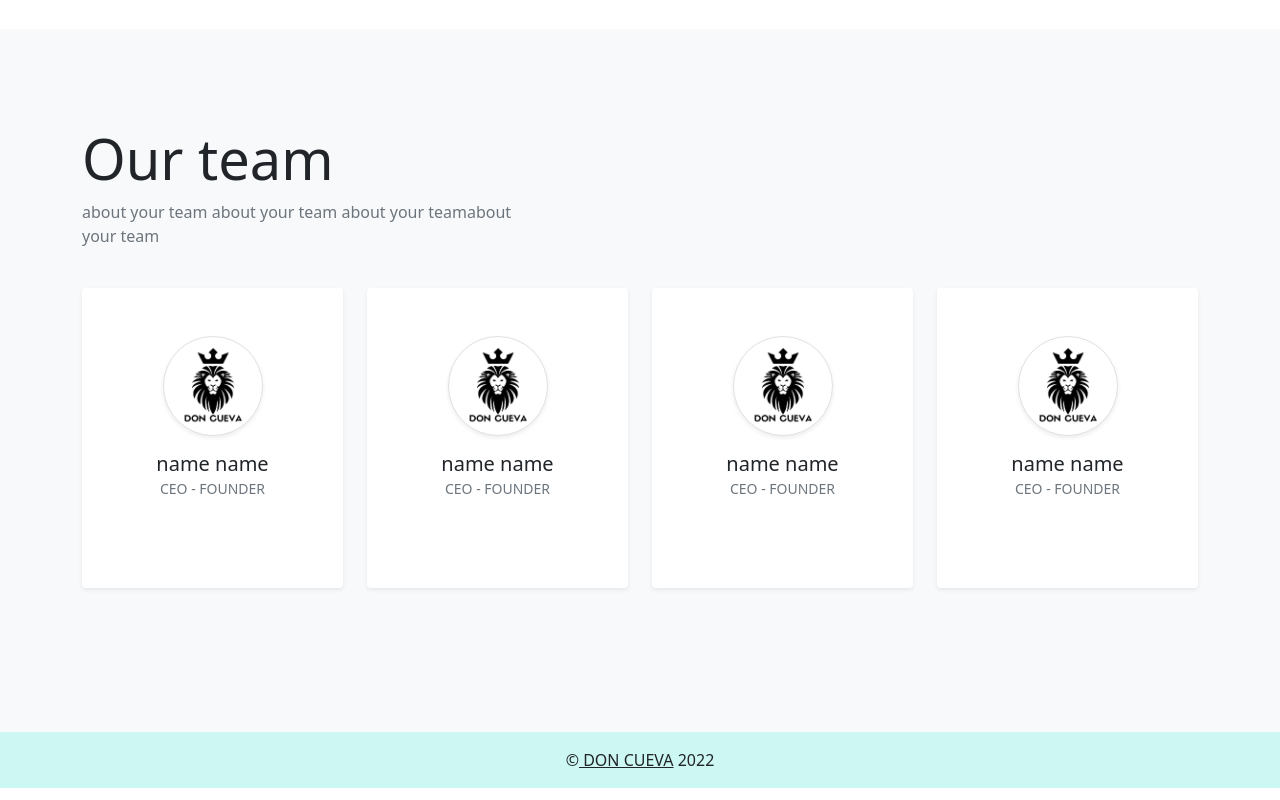
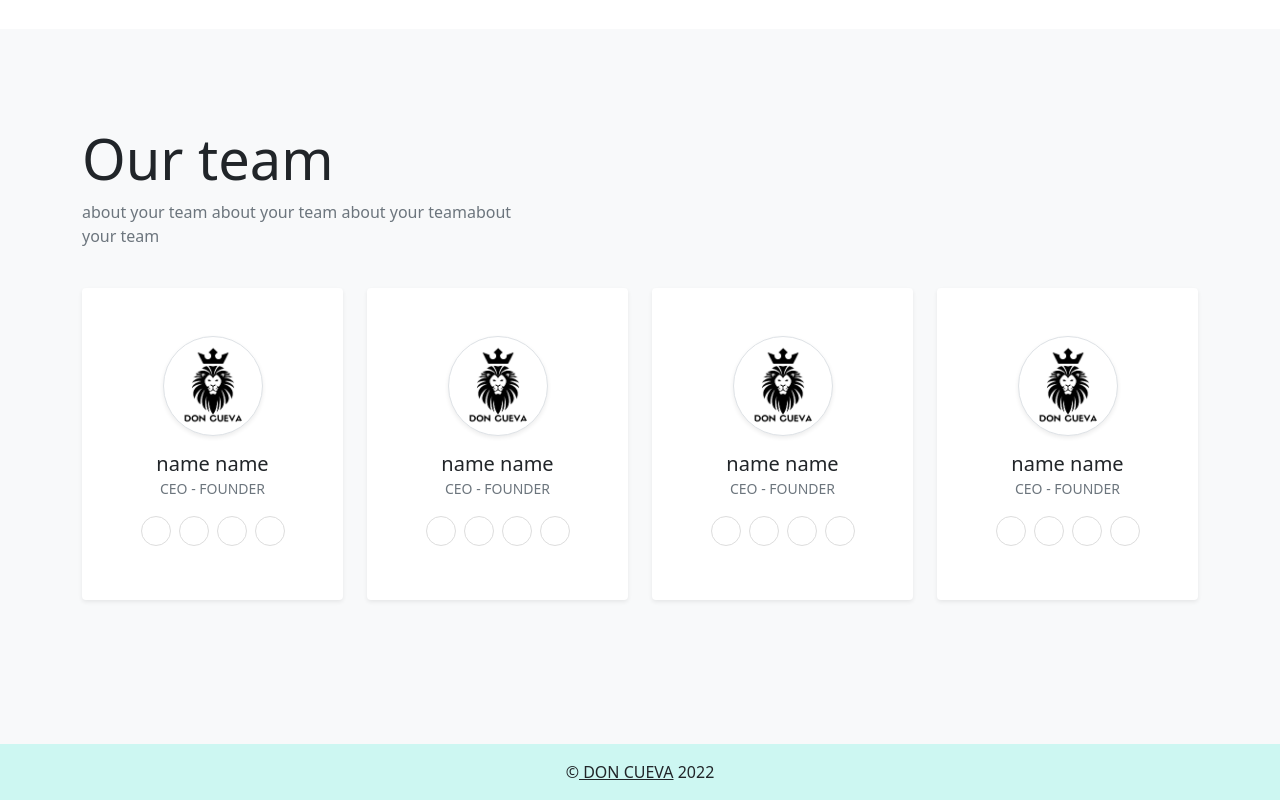
Before and after one commit to bhanubhakta56/clothing--store--react-class-component, a React (Create React App) app: page /aboutUs in a window 1280 px wide. Shown: the part 614-1414 px from the top of the page. Built offline with nearby package versions, Linux system fonts and the light colour scheme.

Commit message:
about page final

```diff
--- a/package.json
+++ b/package.json
@@ -3,6 +3,10 @@
   "version": "0.1.0",
   "private": true,
   "dependencies": {
+    "@fortawesome/fontawesome-svg-core": "^1.3.0",
+    "@fortawesome/free-brands-svg-icons": "^6.0.0",
+    "@fortawesome/free-solid-svg-icons": "^6.0.0",
+    "@fortawesome/react-fontawesome": "^0.1.17",
     "@testing-library/jest-dom": "^5.16.2",
     "@testing-library/react": "^12.1.2",
     "@testing-library/user-event": "^13.5.0",
--- a/src/App.css
+++ b/src/App.css
@@ -107,3 +107,23 @@
   background-color: #ddd;
   outline: none;
 }
+
+.social-link {
+  width: 30px;
+  height: 30px;
+  border: 1px solid #ddd;
+  display: flex;
+  align-items: center;
+  justify-content: center;
+  color: #666;
+  border-radius: 50%;
+  transition: all 0.3s;
+  font-size: 0.9rem;
+}
+
+.social-link:hover,
+.social-link:focus {
+  background: #ddd;
+  text-decoration: none;
+  color: #555;
+}
--- a/src/App.js
+++ b/src/App.js
@@ -6,6 +6,12 @@ import Home from './Body/home';
 import Body from './Body/Body';
 import Navbar from './Navbar/Navbar';
 import Footer from './Footer/Footer';
+import { library } from '@fortawesome/fontawesome-svg-core'
+import { fab, faFacebookF } from '@fortawesome/free-brands-svg-icons'
+import { faBell, faCheckSquare, faCoffee, faPencilAlt, faSearch, faSignOutAlt, faStar, faTrash, faUser} from '@fortawesome/free-solid-svg-icons'
+
+library.add(fab, faCheckSquare, faCoffee, faSearch, faStar, faUser, faSignOutAlt, faPencilAlt, faTrash, faBell)
+
 
 
 function App() {
--- a/src/Body/About.js
+++ b/src/Body/About.js
@@ -1,5 +1,7 @@
 import { Component } from "react";
-import logo from "../logo.png"
+import logo from "../logo.png";
+import { FontAwesomeIcon } from '@fortawesome/react-fontawesome';
+
 
 class About extends Component{
     render(){
@@ -8,7 +10,7 @@ class About extends Component{
                 <div class="bg-white py-5">
                     <div class="container py-5">
                         <div class="row align-items-center mb-5">
-                            <div class="col-lg-6 order-2 order-lg-1"><i class="fa fa-bar-chart fa-2x mb-3 text-primary"></i>
+                            <div class="col-lg-6 order-2 order-lg-1">
                                 <h2 class="font-weight-light">WHO WE ARE?</h2>
                                 <p class="font-italic text-muted mb-4">
                                 Don Cueva has been established with the fine vision of ... and who is currently the Chief executive Officer (CEO)
@@ -38,10 +40,10 @@ class About extends Component{
                                 <div class="bg-white rounded shadow-sm py-5 px-4"><img src={logo} alt="" width="100" class="img-fluid rounded-circle mb-3 img-thumbnail shadow-sm"/>
                                 <h5 class="mb-0">name name</h5><span class="small text-uppercase text-muted">CEO - Founder</span>
                                 <ul class="social mb-0 list-inline mt-3">
-                                    <li class="list-inline-item"><a href="#" class="social-link"><i class="fa fa-facebook-f"></i></a></li>
-                                    <li class="list-inline-item"><a href="#" class="social-link"><i class="fa fa-twitter"></i></a></li>
-                                    <li class="list-inline-item"><a href="#" class="social-link"><i class="fa fa-instagram"></i></a></li>
-                                    <li class="list-inline-item"><a href="#" class="social-link"><i class="fa fa-linkedin"></i></a></li>
+                                    <li class="list-inline-item"><a href="linkedin" class="social-link"><FontAwesomeIcon icon="fa-brands fa-linkedin"/></a></li>
+                                    <li class="list-inline-item"><a href="twitter" class="social-link"><FontAwesomeIcon icon="fa-brands fa-twitter"/></a></li>
+                                    <li class="list-inline-item"><a href="instagram" class="social-link"><FontAwesomeIcon icon="fa-brands fa-instagram"/></a></li>
+                                    <li class="list-inline-item"><a href="facebook" class="social-link"><FontAwesomeIcon icon="fa-brands fa-facebook-f"/></a></li>
                                 </ul>
                                 </div>
                             </div>
@@ -52,10 +54,10 @@ class About extends Component{
                                 <div class="bg-white rounded shadow-sm py-5 px-4"><img src={logo} alt="" width="100" class="img-fluid rounded-circle mb-3 img-thumbnail shadow-sm"/>
                                 <h5 class="mb-0">name name</h5><span class="small text-uppercase text-muted">CEO - Founder</span>
                                 <ul class="social mb-0 list-inline mt-3">
-                                    <li class="list-inline-item"><a href="#" class="social-link"><i class="fa fa-facebook-f"></i></a></li>
-                                    <li class="list-inline-item"><a href="#" class="social-link"><i class="fa fa-twitter"></i></a></li>
-                                    <li class="list-inline-item"><a href="#" class="social-link"><i class="fa fa-instagram"></i></a></li>
-                                    <li class="list-inline-item"><a href="#" class="social-link"><i class="fa fa-linkedin"></i></a></li>
+                                    <li class="list-inline-item"><a href="linkedin" class="social-link"><FontAwesomeIcon icon="fa-brands fa-linkedin"/></a></li>
+                                    <li class="list-inline-item"><a href="twitter" class="social-link"><FontAwesomeIcon icon="fa-brands fa-twitter"/></a></li>
+                                    <li class="list-inline-item"><a href="instagram" class="social-link"><FontAwesomeIcon icon="fa-brands fa-instagram"/></a></li>
+                                    <li class="list-inline-item"><a href="facebook" class="social-link"><FontAwesomeIcon icon="fa-brands fa-facebook-f"/></a></li>
                                 </ul>
                                 </div>
                             </div>
@@ -66,10 +68,10 @@ class About extends Component{
                                 <div class="bg-white rounded shadow-sm py-5 px-4"><img src={logo} alt="" width="100" class="img-fluid rounded-circle mb-3 img-thumbnail shadow-sm"/>
                                 <h5 class="mb-0">name name</h5><span class="small text-uppercase text-muted">CEO - Founder</span>
                                 <ul class="social mb-0 list-inline mt-3">
-                                    <li class="list-inline-item"><a href="#" class="social-link"><i class="fa fa-facebook-f"></i></a></li>
-                                    <li class="list-inline-item"><a href="#" class="social-link"><i class="fa fa-twitter"></i></a></li>
-                                    <li class="list-inline-item"><a href="#" class="social-link"><i class="fa fa-instagram"></i></a></li>
-                                    <li class="list-inline-item"><a href="#" class="social-link"><i class="fa fa-linkedin"></i></a></li>
+                                    <li class="list-inline-item"><a href="linkedin" class="social-link"><FontAwesomeIcon icon="fa-brands fa-linkedin"/></a></li>
+                                    <li class="list-inline-item"><a href="twitter" class="social-link"><FontAwesomeIcon icon="fa-brands fa-twitter"/></a></li>
+                                    <li class="list-inline-item"><a href="instagram" class="social-link"><FontAwesomeIcon icon="fa-brands fa-instagram"/></a></li>
+                                    <li class="list-inline-item"><a href="facebook" class="social-link"><FontAwesomeIcon icon="fa-brands fa-facebook-f"/></a></li>
                                 </ul>
                                 </div>
                             </div>
@@ -80,10 +82,10 @@ class About extends Component{
                                 <div class="bg-white rounded shadow-sm py-5 px-4"><img src={logo} alt="" width="100" class="img-fluid rounded-circle mb-3 img-thumbnail shadow-sm"/>
                                 <h5 class="mb-0">name name</h5><span class="small text-uppercase text-muted">CEO - Founder</span>
                                 <ul class="social mb-0 list-inline mt-3">
-                                    <li class="list-inline-item"><a href="#" class="social-link"><i class="fa fa-facebook-f"></i></a></li>
-                                    <li class="list-inline-item"><a href="#" class="social-link"><i class="fa fa-twitter"></i></a></li>
-                                    <li class="list-inline-item"><a href="#" class="social-link"><i class="fa fa-instagram"></i></a></li>
-                                    <li class="list-inline-item"><a href="#" class="social-link"><i class="fa fa-linkedin"></i></a></li>
+                                    <li class="list-inline-item"><a href="linkedin" class="social-link"><FontAwesomeIcon icon="fa-brands fa-linkedin"/></a></li>
+                                    <li class="list-inline-item"><a href="twitter" class="social-link"><FontAwesomeIcon icon="fa-brands fa-twitter"/></a></li>
+                                    <li class="list-inline-item"><a href="instagram" class="social-link"><FontAwesomeIcon icon="fa-brands fa-instagram"/></a></li>
+                                    <li class="list-inline-item"><a href="facebook" class="social-link"><FontAwesomeIcon icon="fa-brands fa-facebook-f"/></a></li>
                                 </ul>
                                 </div>
                             </div>
--- a/src/Navbar/Navbar.js
+++ b/src/Navbar/Navbar.js
@@ -19,7 +19,7 @@ class Navbar extends Component{
                         <a class="nav-link active" aria-current="page" href="#">Home</a>
                         </li>
                         <li class="nav-item">
-                        <a class="nav-link" href="#">About</a>
+                        <a class="nav-link" href="/aboutUs">About</a>
                         </li>
                         <li class="nav-item dropdown">
                         <a class="nav-link dropdown-toggle" href="#" id="navbarDropdownMenuLink" role="button" data-bs-toggle="dropdown" aria-expanded="false">
```
Also changed, not shown: 1 other file (tests, documents, lock files or other folders).
